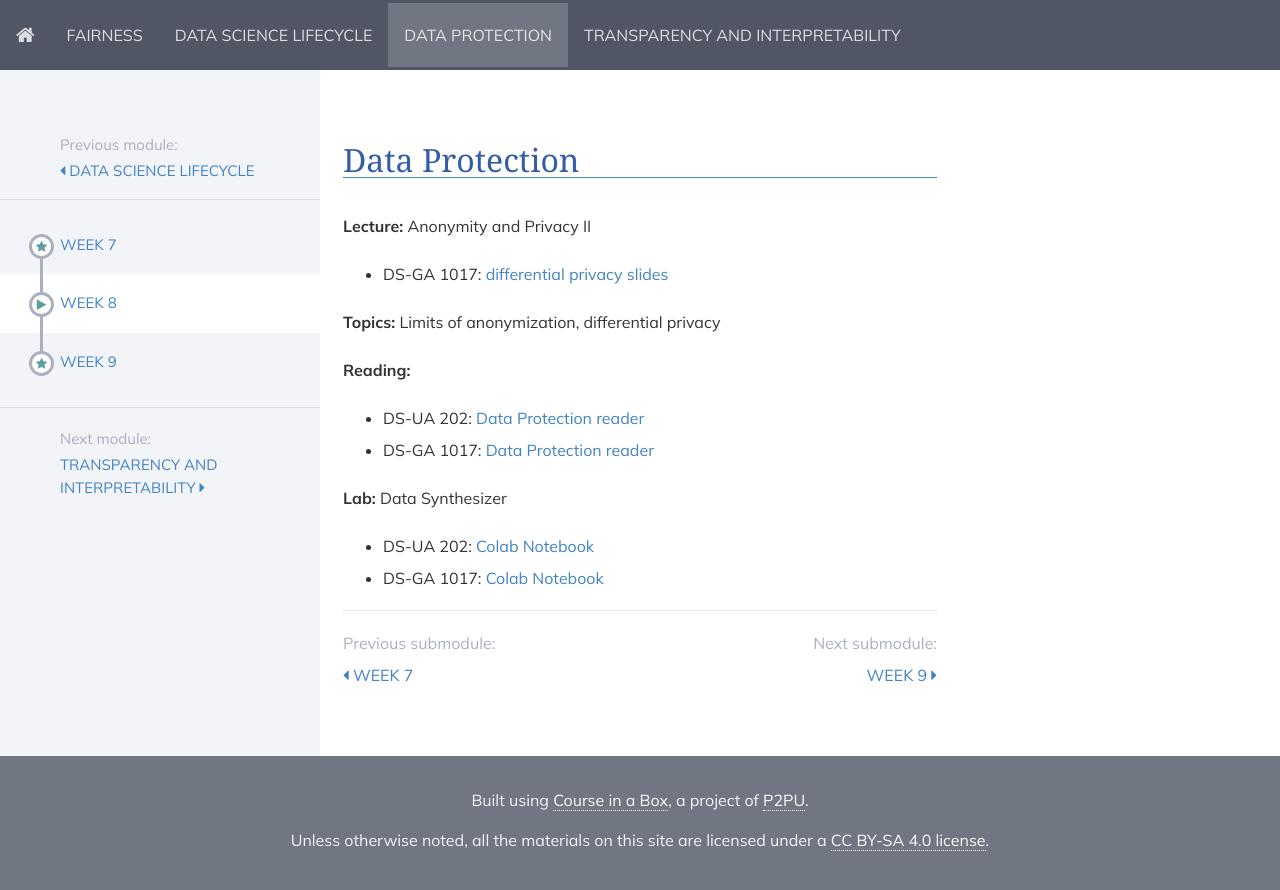
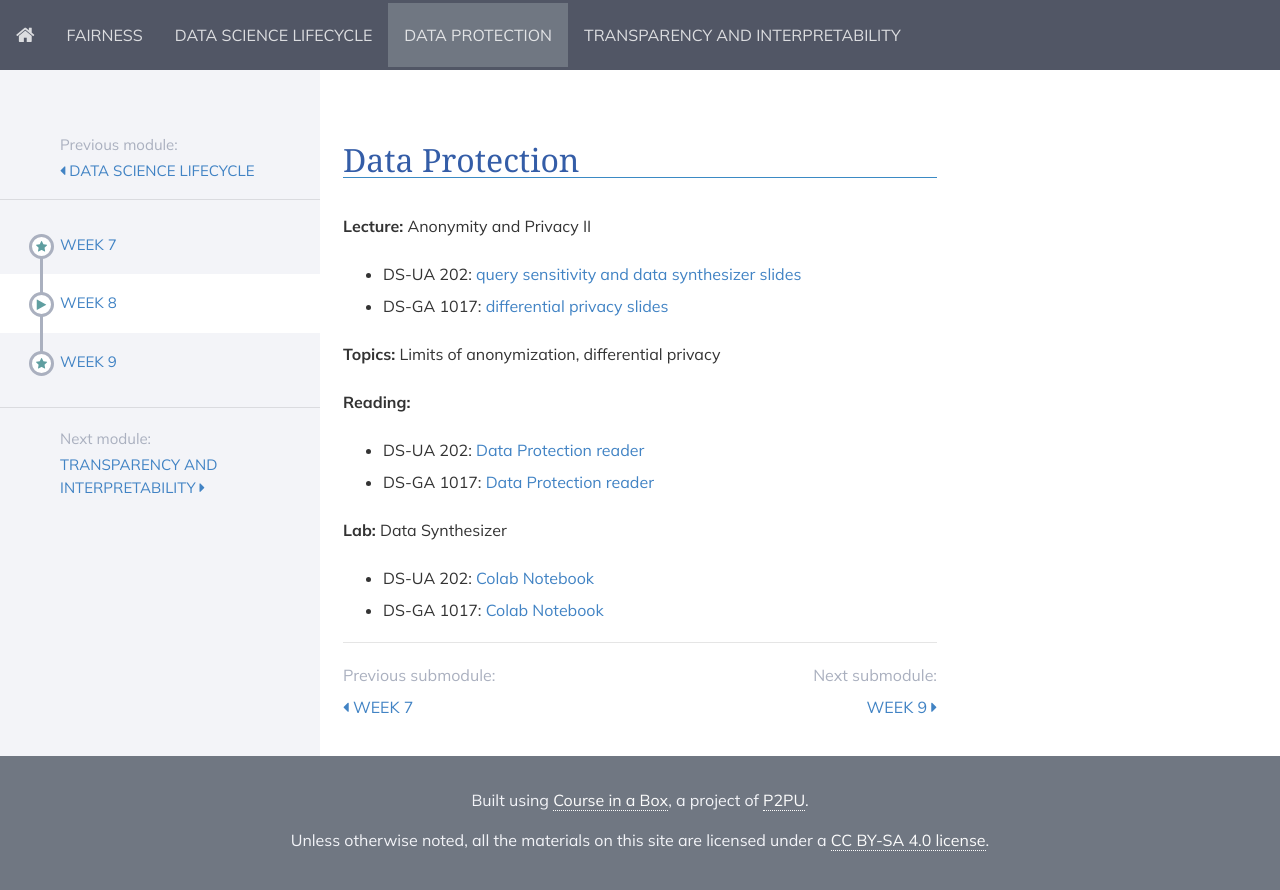
Before and after one commit to DataResponsibly/rds24, a Jekyll site: the page built from modules/data_protection/_posts/2000-01-02-week8.md, in a window 1280 px wide. Shown: the top 890 px of the page. Built offline with Jekyll 4.4.1, drawn with Linux system fonts in a browser that asks for light colours; nearby versions of some CDN libraries.

Commit message:
undergraduate slides for week 8

```diff
--- a/modules/data_protection/_posts/2000-01-02-week8.md
+++ b/modules/data_protection/_posts/2000-01-02-week8.md
@@ -6,6 +6,7 @@ title: Week 8
 
 **Lecture:** Anonymity and Privacy II
 
+* DS-UA 202: [query sensitivity and data synthesizer slides](../../../assets/8_privacy_202.pdf)
 * DS-GA 1017: [differential privacy slides](../../../assets/7_8_Privacy_1017.pdf)
 
 **Topics:** Limits of anonymization, differential privacy
```
Also changed, not shown: 1 other file.
